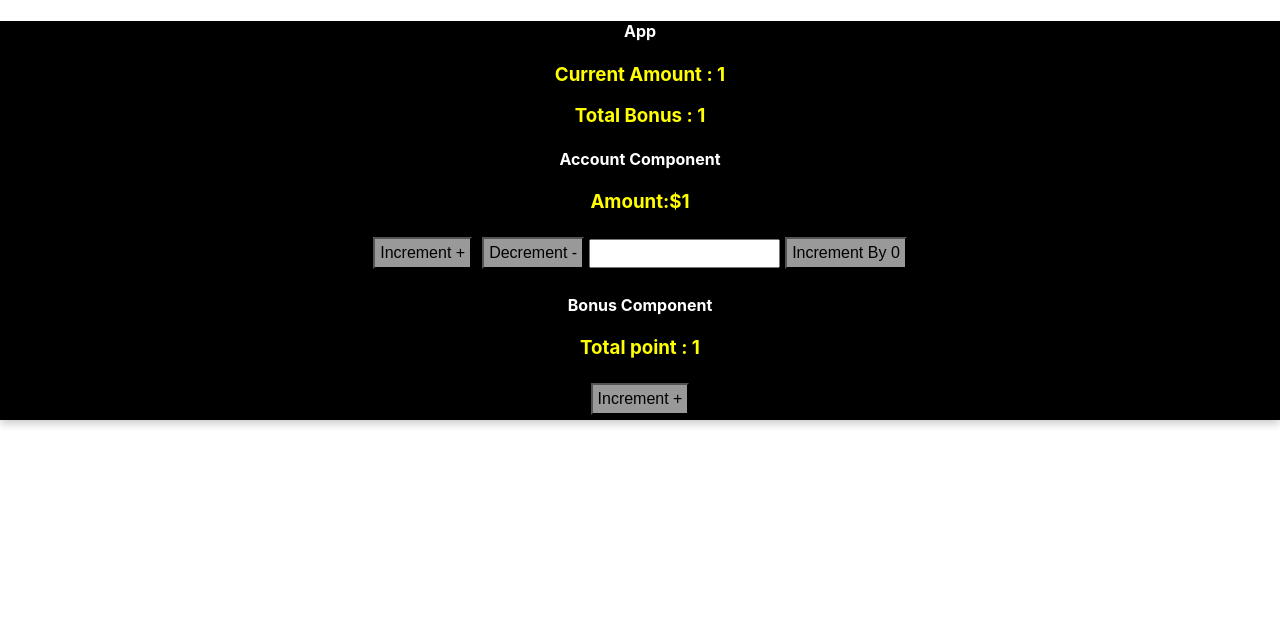
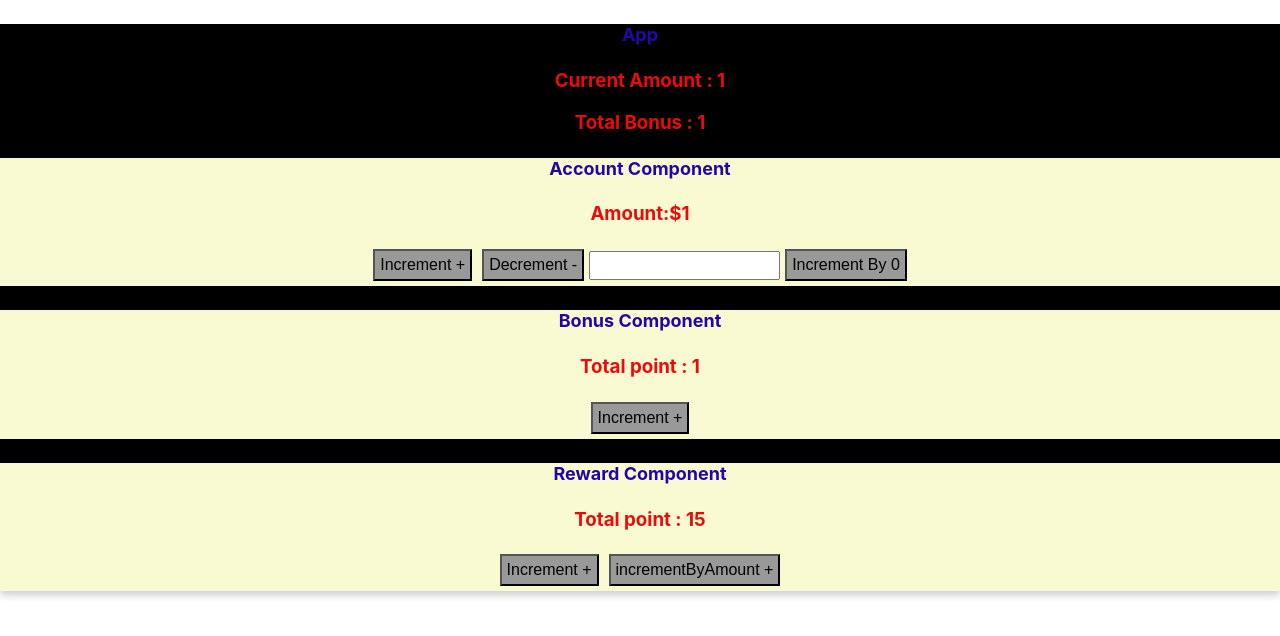
Before and after one commit to Niti9/Redux_, a React (Create React App) app: page / in a window 1280 px wide. Shown: the top 636 px of the page. Built offline with nearby package versions, Linux system fonts and the light colour scheme.

Commit message:
create  reducer

```diff
--- a/src/App.css
+++ b/src/App.css
@@ -56,10 +56,11 @@
 
 .container{
   text-align: center;
+  background-color:lightgoldenrodyellow;
 }
 
 h3{
-  color: yellow;
+  color: rgb(237, 10, 10);
 }
 
 button{
@@ -82,3 +83,9 @@ input{
 p{
   color: white;
 }
+
+h4{
+  color: rgb(35, 6, 164);
+  font-size: large;
+
+}
--- a/src/App.js
+++ b/src/App.js
@@ -285,6 +285,7 @@ import { useSelector } from "react-redux";
 import "./App.css";
 import Account from "./components/Account";
 import Bonus from "./components/Bonus";
+import Reward from "./components/Reward";
 
 function App() {
   // ab  useSelector aur useDispatch
@@ -321,6 +322,7 @@ function App() {
 
       <Account></Account>
       <Bonus></Bonus>
+      <Reward></Reward>
     </div>
   );
 }
--- /dev/null
+++ b/src/components/Reward.js
@@ -0,0 +1,26 @@
+import { useDispatch, useSelector } from 'react-redux';
+import { increment,incrementByAmount} from '../reducers/rward';
+function Reward() {
+
+const point = useSelector(state=>state.reward.points)
+const dispatch = useDispatch();
+
+  return (
+    <div className="card">
+      <div className="container">
+        <h4>
+          <b>Reward Component</b>
+        </h4>
+        {/* yahan globally getState work karega */}
+        <h3>Total point : {point}</h3>
+
+        {/* yahan  incrementBonus ACTION ko dispatch ki help
+        se reducer tak apne aap pahunchayega */}
+        <button onClick={()=>dispatch(increment())}>Increment + </button>
+        <button onClick={()=>dispatch(incrementByAmount(5))}>incrementByAmount + </button>
+      </div>
+    </div>
+  );
+}
+
+export default Reward;
--- a/src/index.js
+++ b/src/index.js
@@ -14,6 +14,8 @@ import { Provider } from 'react-redux';
 import { configureStore} from "@reduxjs/toolkit";
 import  accountReducer  from "./slices/accountSlice";
 import bonusReducer  from "./slices/bonusSlice";
+import rewardReducer from "./reducers/rward";
+// import rewardReducer from "./reducers/reward";
 
 //creating store in reduxtoolkit
 //here reducer create inside object 'configureStore'
@@ -21,6 +23,7 @@ const store = configureStore({
   reducer: {
     account: accountReducer,
     bonus: bonusReducer,
+    reward: rewardReducer
   },
 });
 
--- /dev/null
+++ b/src/reducers/rward.js
@@ -0,0 +1,24 @@
+import { createAction, createReducer } from '@reduxjs/toolkit'
+
+
+ //create increment action for reducer
+export const increment = createAction('reward/increment');
+export const incrementByAmount = createAction('reward/incrementByAmount');
+
+const initialState = {
+    points: 15,
+ }
+
+ //yahan payload apne aap kaam kar sakta hai
+const  rwardReducer = createReducer(initialState, (builder) => {
+  builder
+    .addCase(increment, (state, action) => {
+      state.points++
+    })
+    .addCase(incrementByAmount, (state, action) => {
+      state.points+= action.payload;
+    })
+
+})
+
+export default rwardReducer;
```
